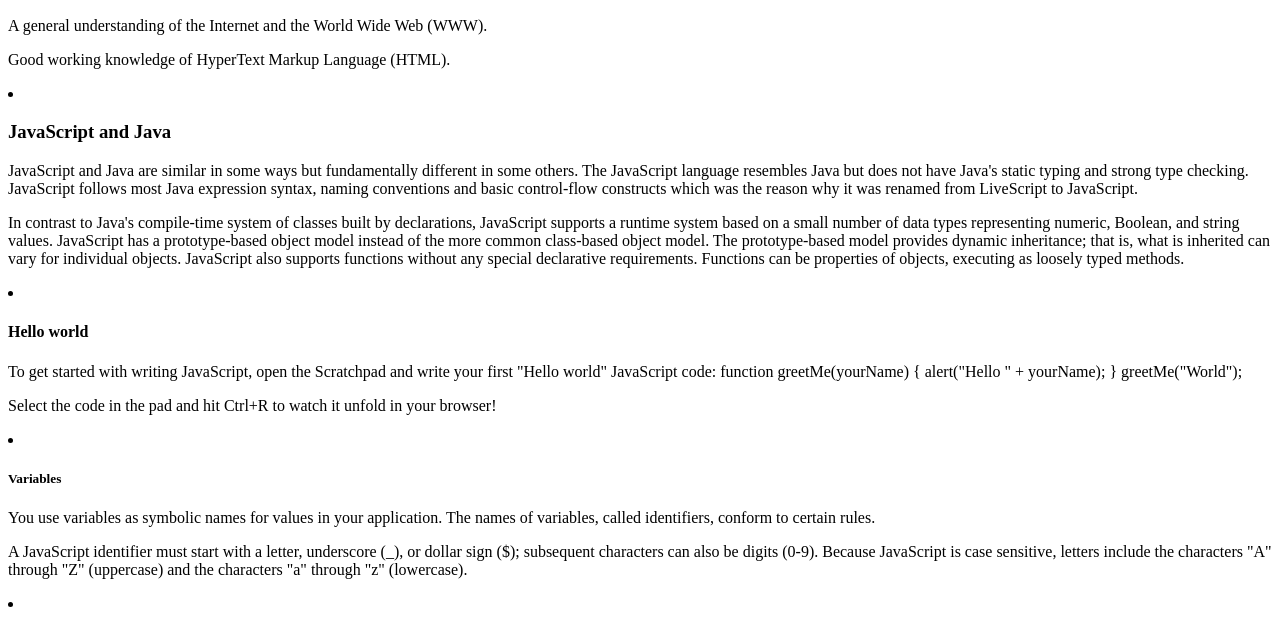
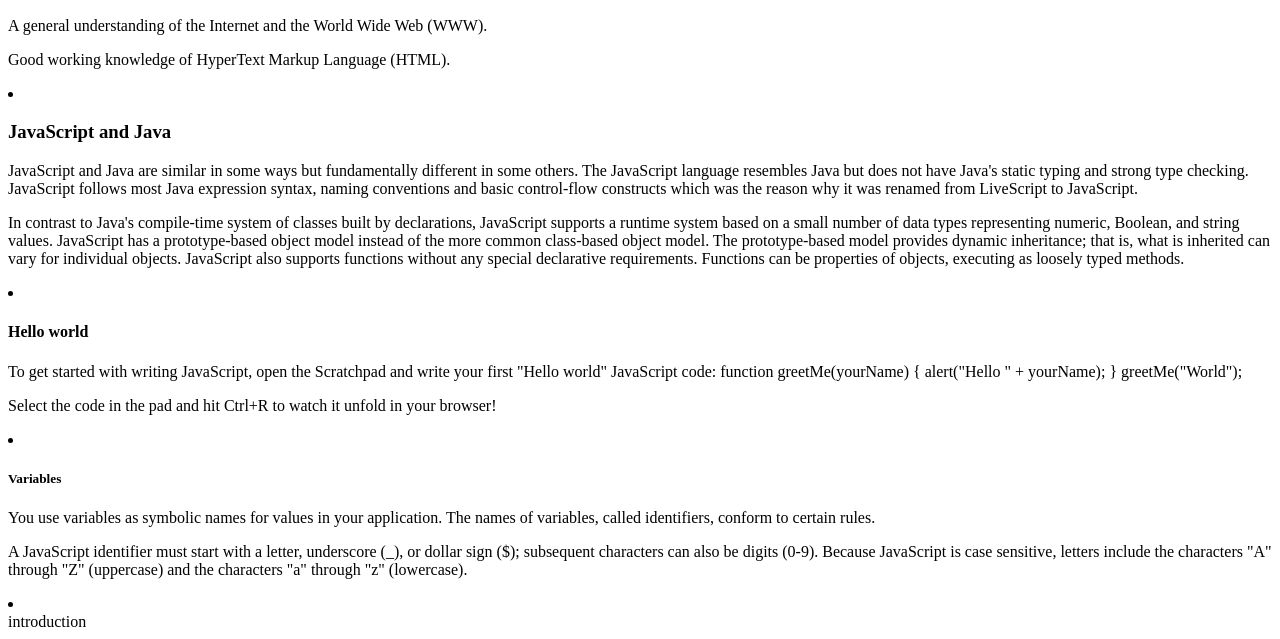
Before and after one commit to Fanger53/Paola-and-David-project, a plain HTML site: page index.html in a window 1280 px wide. Shown: the part 239-878 px from the top of the page. Drawn offline with Linux system fonts and the light colour scheme.

Commit message:
storie 9 fixed

```diff
--- a/index.html
+++ b/index.html
@@ -55,7 +55,9 @@
       <code></code>
       <li></li>
     </section>
-    <nav id="navbar" ></nav>
+    <nav id="navbar" >
+      <header id="main-section" >introduction</header>
+    </nav>
     </main>
 
     <script src="https://cdn.freecodecamp.org/testable-projects-fcc/v1/bundle.js"></script>
```
